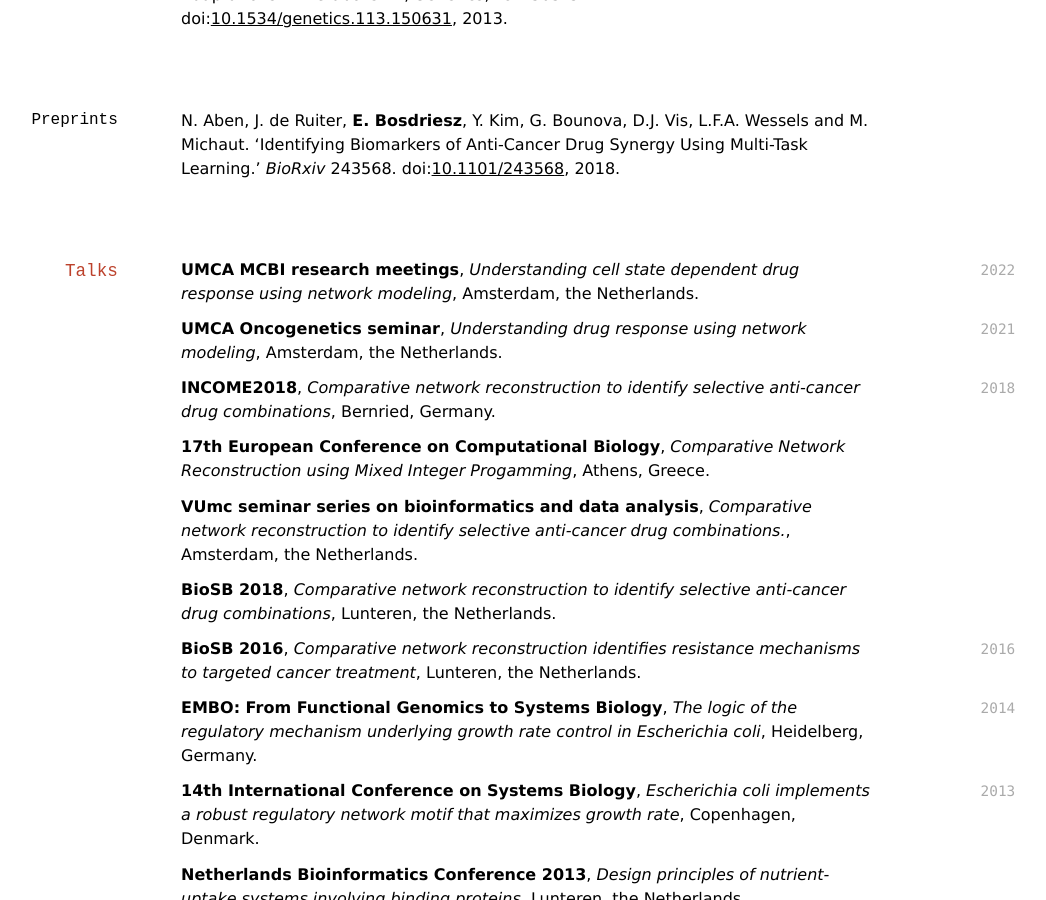
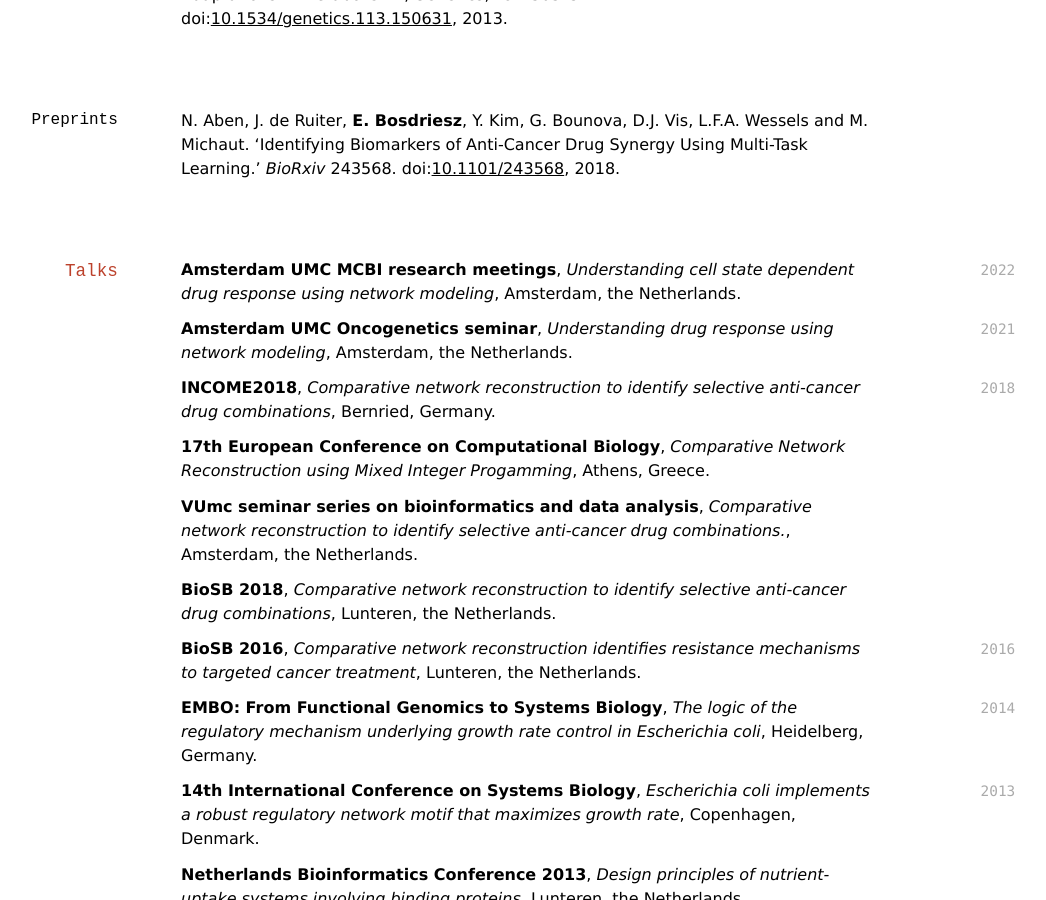
Before and after one commit to evertbosdriesz/markdown-cv, a Jekyll site: the page built from index.md, in a window 1280 px wide and 900 px high, scrolled down 3274 px. Shown: the whole window, without its empty margins (151-1197 px from the left). Built offline with Jekyll 4.4.1, drawn with Linux system fonts in a browser that asks for light colours; nearby versions of some CDN libraries; a style sheet for code colours, icons or effects is not loaded.

Commit message:
Update CV

```diff
--- a/index.md
+++ b/index.md
@@ -202,10 +202,10 @@ N. Aben, J. de Ruiter, **E. Bosdriesz**, Y. Kim, G. Bounova, D.J. Vis, L.F.A. We
 
 
 `2022`
-**UMCA MCBI research meetings**, *Understanding cell state dependent drug response using network modeling*, Amsterdam, the Netherlands.
+**Amsterdam UMC MCBI research meetings**, *Understanding cell state dependent drug response using network modeling*, Amsterdam, the Netherlands.
 
 `2021`
-**UMCA Oncogenetics seminar**, *Understanding drug response using network modeling*, Amsterdam, the Netherlands.
+**Amsterdam UMC Oncogenetics seminar**, *Understanding drug response using network modeling*, Amsterdam, the Netherlands.
 
 `2018`
 **INCOME2018**,
```
